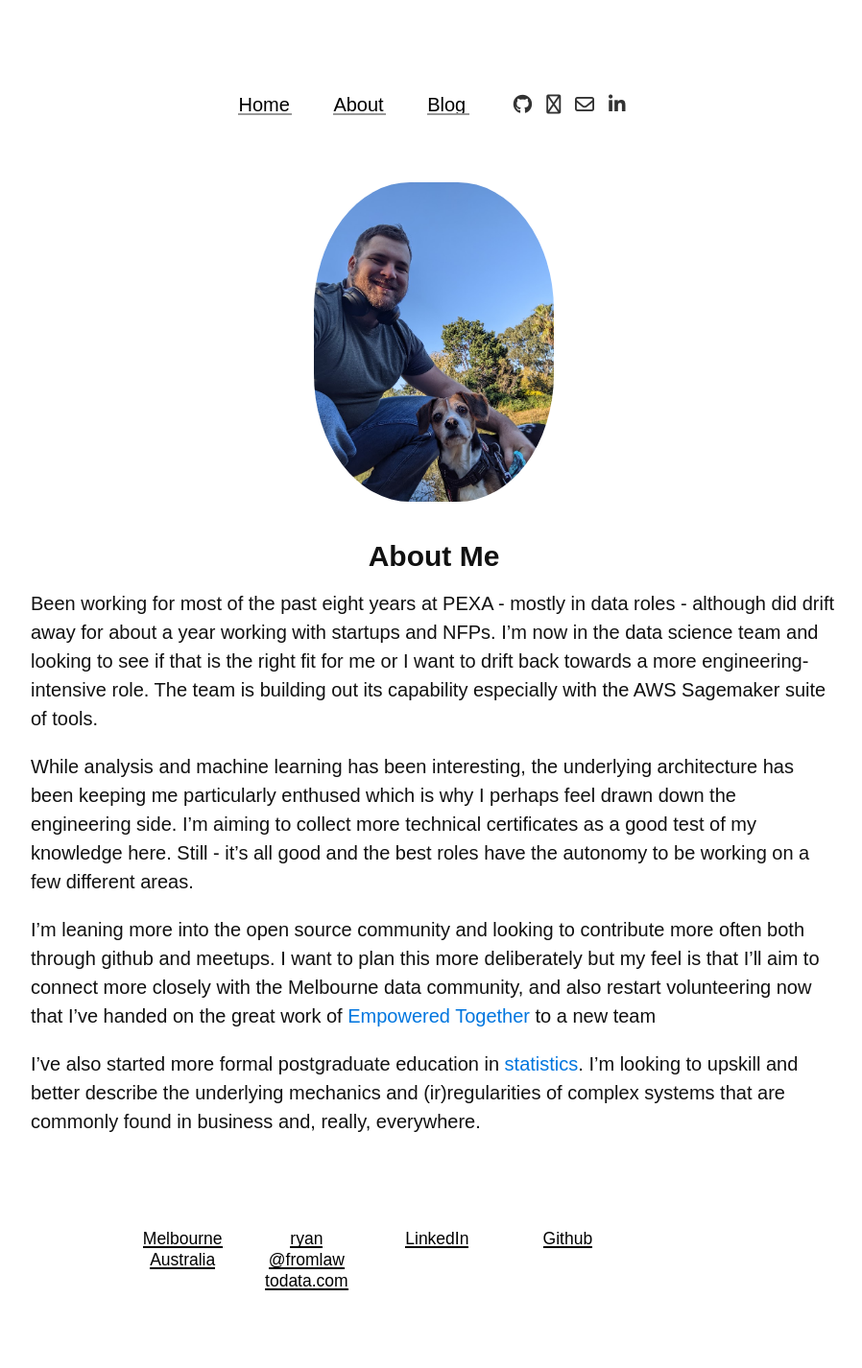
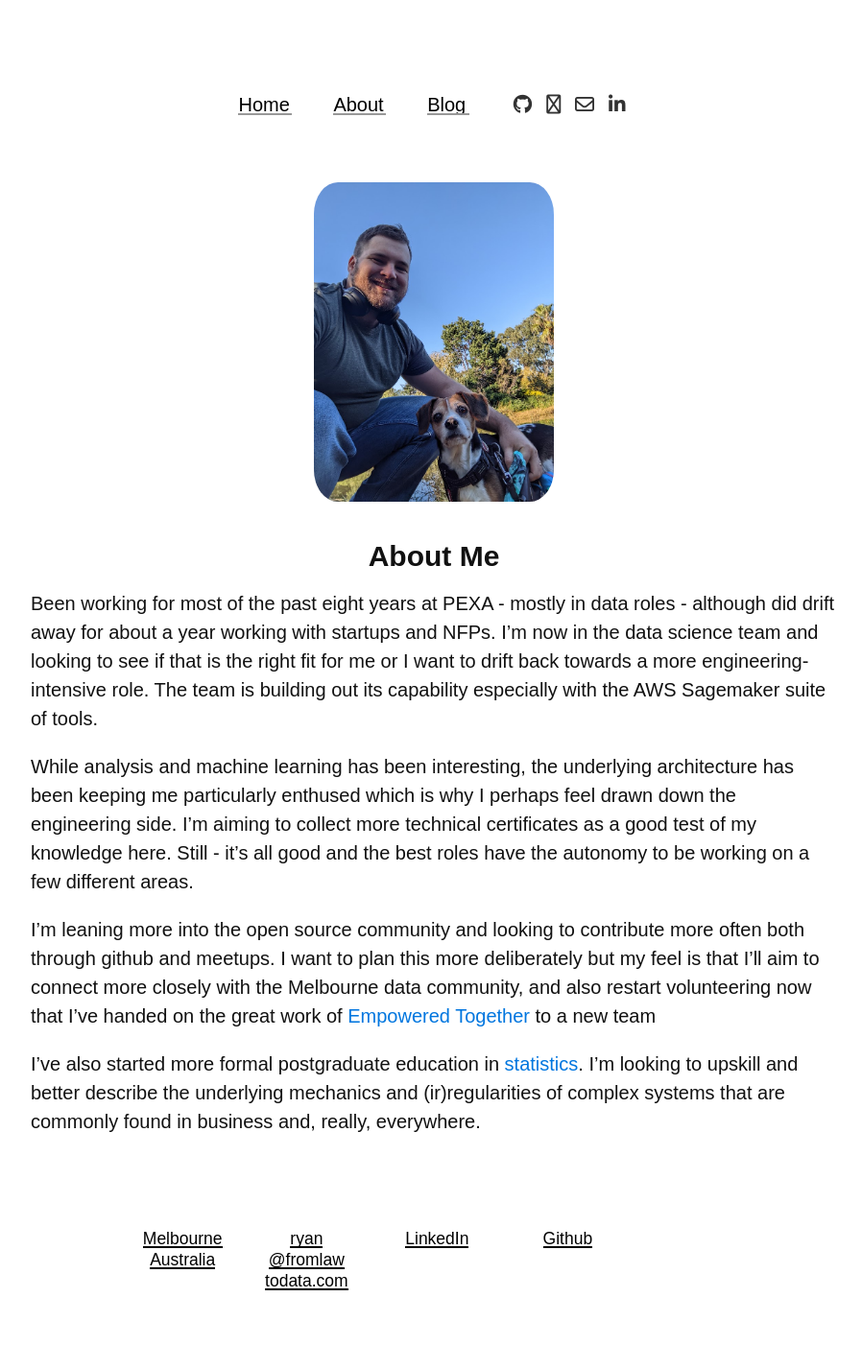
Before and after one commit to ryanward-io/ryanward-io.github.io, a Jekyll site: the page built from about.md, in a window 1280 px wide. Shown: the whole page at 96% size, without its empty margins (188-1086 px from the left). Built offline with Jekyll 4.4.1, drawn with Linux system fonts in a browser that asks for light colours; nearby versions of some CDN libraries; some web fonts are replaced.

Commit message:
Ovals are old school. In with the soft rectangles.

```diff
--- a/_layouts/about.html
+++ b/_layouts/about.html
@@ -3,7 +3,7 @@ layout: default
 ---
 
 <div style="text-align: center">
-  <img style="border-radius: 40%; max-width: 250px" src="{{ page.headshot }}" />
+  <img style="border-radius: 10%; max-width: 250px" src="{{ page.headshot }}" />
 </div>
 <div class="post">
   <header class="post-header">
```
